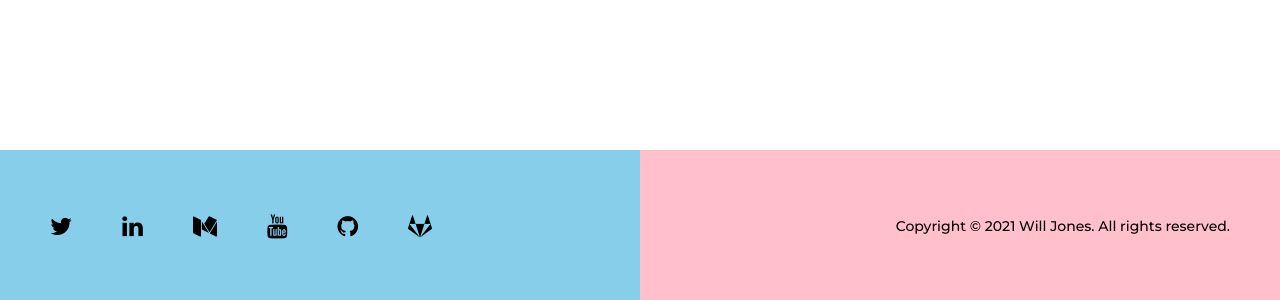
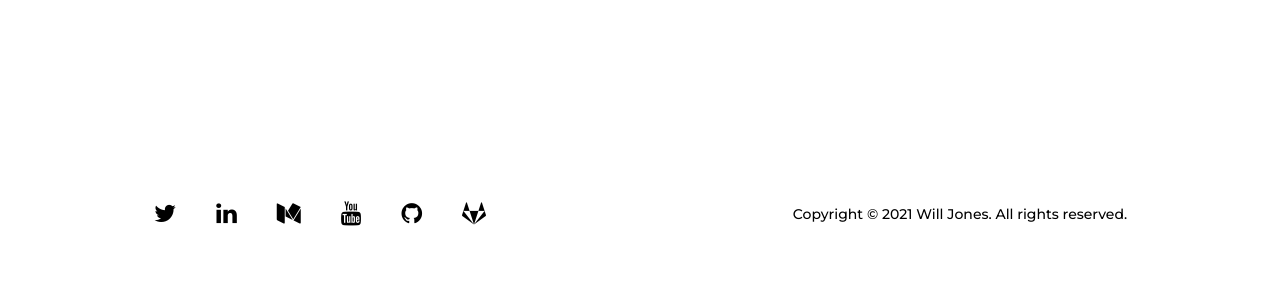
Before and after one commit to willdvlpr/willjones.io, a Next.js app: page / in a window 1280 px wide. Shown: the part 1650-1950 px from the top of the page. Built offline with nearby package versions, Linux system fonts and the light colour scheme.

Commit message:
aliased edit

```diff
--- a/src/components/Footer.tsx
+++ b/src/components/Footer.tsx
@@ -2,14 +2,16 @@ import React from "react";
 import styled from "styled-components";
 import { device } from "../utils/device";
 
-const FooterContainer = styled.div`
+const FooterContainer = styled.footer`
   position: absolute;
   bottom: 0;
   top: 100%;
   width: 100%;
   height: 150px;
 
-  background-color: skyblue;
+  @media ${device.md} {
+    display: grid;
+  }
 `;
 
 const FooterLeft = styled.div`
@@ -17,16 +19,16 @@ const FooterLeft = styled.div`
   float: left;
   height: 150px;
   width: 50%;
-  background-color: skyblue;
+  justify-content: center;
 
   @media ${device.md} {
     float: none;
     width: 100%;
+    height: 85px;
   }
 
   @media ${device.sm} {
-    float: none;
-    width: 100%;
+    height: 60px;
   }
 `;
 
@@ -34,21 +36,24 @@ const FooterRight = styled.div`
   float: right;
   height: 150px;
   width: 50%;
-  background-color: pink;
 
   @media ${device.md} {
     float: none;
     width: 100%;
+    height: 100px;
   }
 `;
 
-const FooterLink = styled.p`
-  font-size: 24px;
-  padding-top: 40px;
-  padding-left: 50px;
-  height: auto;
-  line-height: 50%;
-  cursor: pointer;
+const SocialLink = styled.p`
+  height: 68px;
+  padding-top: 15px;
+
+  i {
+    padding: 20px;
+    font-size: 24px;
+    cursor: pointer;
+  }
+
   &:hover {
     transform: translateY(0.1rem);
     opacity: 1;
@@ -59,21 +64,22 @@ const FooterLink = styled.p`
   }
 
   @media ${device.md} {
-    font-size: 20px;
-    padding: 12px;
+    padding: 0 6px 0 6px;
   }
 
   @media ${device.sm} {
-    font-size: 18px;
+    i {
+      padding: 0 3px 0 3px;
+      font-size: 14px;
+    }
   }
 `;
 
-const FooterLinkRight = styled(FooterLink)`
+const CopyRight = styled.p`
   font-size: 14px;
-  padding-right: 50px;
-  width: 100%;
   line-height: 45px;
-  text-align: right;
+  text-align: center;
+  padding-top: 28px;
 
   a {
     text-decoration: none;
@@ -81,8 +87,8 @@ const FooterLinkRight = styled(FooterLink)`
   }
 
   @media ${device.md} {
-    text-align: center;
-    padding: 0;
+    line-height: 0;
+    padding-top: 20px;
   }
 
   @media ${device.sm} {
@@ -94,31 +100,31 @@ const Footer = (): JSX.Element => {
   return (
     <FooterContainer>
       <FooterLeft>
-        <FooterLink>
+        <SocialLink>
           <i className="fa fa-twitter"></i>
-        </FooterLink>
-        <FooterLink>
+        </SocialLink>
+        <SocialLink>
           <i className="fa fa-linkedin"></i>
-        </FooterLink>
-        <FooterLink>
+        </SocialLink>
+        <SocialLink>
           <i className="fa fa-medium"></i>
-        </FooterLink>
-        <FooterLink>
+        </SocialLink>
+        <SocialLink>
           <i className="fa fa-youtube"></i>
-        </FooterLink>
-        <FooterLink>
+        </SocialLink>
+        <SocialLink>
           <i className="fa fa-github"></i>
-        </FooterLink>
-        <FooterLink>
+        </SocialLink>
+        <SocialLink>
           <i className="fa fa-gitlab"></i>
-        </FooterLink>
+        </SocialLink>
       </FooterLeft>
       <FooterRight>
-        <FooterLinkRight>
-          <a href="www.willjones.io">
+        <CopyRight>
+          <a href="https://www.willjones.io">
             Copyright © 2021 Will Jones. All rights reserved.
           </a>
-        </FooterLinkRight>
+        </CopyRight>
       </FooterRight>
     </FooterContainer>
   );
```
